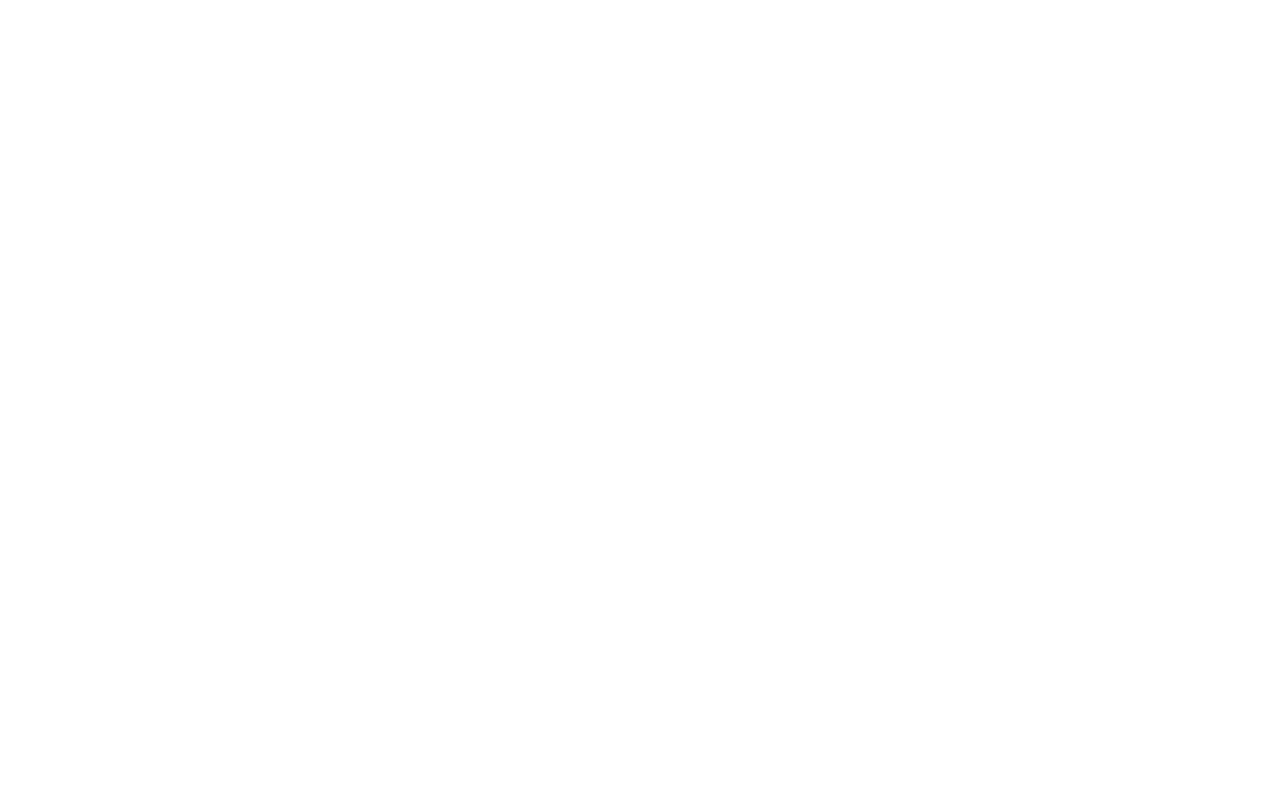
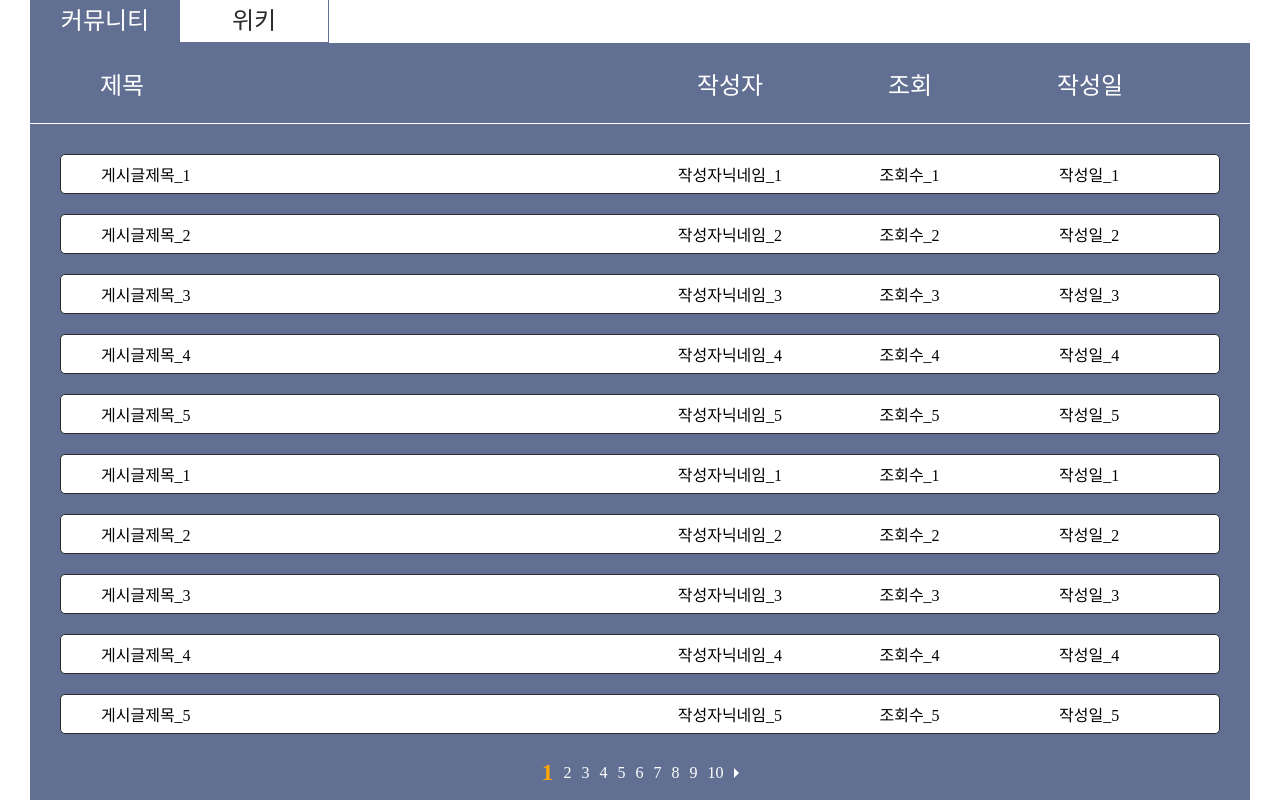
Before and after one commit to Stageus/gamebible-react, a React (Create React App) app: page /CommunityPage/1 in a window 1280 px wide. Before the commit this address had no page. Shown: the part 400-1200 px from the top of the page. Before the commit the page ends 800 px from the top, so only its background shows below. Built offline with nearby package versions, Linux system fonts and the light colour scheme.

Commit message:
Feat: 페이지네이션 구현 (#28)

```diff
--- a/src/App.js
+++ b/src/App.js
@@ -1,18 +1,22 @@
 import React from "react";
-import TestPage from "./page/TestPage";
-import SignInPage from "./page/SignInPage";
-import GlobalStyle from "./style/GlobalStyle";
+
 import { BrowserRouter, Route, Routes } from "react-router-dom";
 import { RecoilRoot } from "recoil";
+
+import GlobalStyle from "./style/GlobalStyle";
+
+import TestPage from "./page/TestPage";
+import WikiPage from "./page/WikiPage";
+import SignInPage from "./page/SignInPage";
 import SignUpPage from "./page/SignUpPage";
+import FindIDPage from "./page/FindIDPage";
+import ResetPWPage from "./page/ResetPWPage";
+import ChangePWPage from "./page/ChangePWPage";
+import ReadPostPage from "./page/ReadPostPage";
+import CommunityPage from "./page/CommunityPage";
+import NotificationPage from "./page/NotificationPage";
 import PersonalInfoPage from "./page/PersonalInfoPage";
 import EditPersonalInfoPage from "./page/EditPersonalInfoPage";
-import ResetPWPage from "./page/ResetPWPage";
-import ChangePWPage from "./page/ChangePWPage";
-import FindIDPage from "./page/FindIDPage";
-import WikiPage from "./page/WikiPage";
-import NotificationPage from "./page/NotificationPage";
-import ReadPostPage from "./page/ReadPostPage";
 
 const App = () => {
   return (
@@ -31,6 +35,7 @@ const App = () => {
             <Route path="/ChangePWPage" element={<ChangePWPage />} />
             <Route path="/wiki" element={<WikiPage />} />
             <Route path="/alarm" element={<NotificationPage />} />
+            <Route path="/CommunityPage/:pageIdx" element={<CommunityPage />} />
             <Route path="/ReadPostPage" element={<ReadPostPage />} />
           </Routes>
         </BrowserRouter>
--- a/src/component/PostListItem.js
+++ b/src/component/PostListItem.js
@@ -16,23 +16,25 @@ const PostListItem = (props) => {
   return (
     <PostListItemLayout
       $flex="h_center_center"
-      $width="1100px"
+      $width="100%"
       $height="40px"
       $padding="10px 40px 10px 40px"
       $margin="0 0 20px 0"
     >
       <Div $flex="h_between_center" $width="100%">
-        <Div $flex="h_start_center" $width="550px">
+        <Div $flex="h_start_center" $width="50%">
           {title}
         </Div>
-        <Div $flex="h_center_center" $width="200px">
-          {nickname}
-        </Div>
-        <Div $flex="h_center_center" $width="100px">
-          {view}
-        </Div>
-        <Div $flex="h_center_center" $width="100px">
-          {createdAt}
+        <Div $flex="h_end_center" $width="50%">
+          <Div $flex="h_center_center" $width="33.33%">
+            {nickname}
+          </Div>
+          <Div $flex="h_center_center" $width="33.33%">
+            {view}
+          </Div>
+          <Div $flex="h_center_center" $width="33.33%">
+            {createdAt}
+          </Div>
         </Div>
       </Div>
     </PostListItemLayout>
--- /dev/null
+++ b/src/container/CommunityContainer.js
@@ -0,0 +1,26 @@
+import React, { useState } from "react";
+
+import SwitchTabItem from "../component/SwitchTabItem";
+import PostListContainer from "../container/PostListContainer";
+
+import { Div } from "../style/LayoutStyle";
+
+const CommunityContainer = () => {
+  const BtnText = ["커뮤니티", "위키"];
+
+  const [tabBtnValue, setTabBtnValue] = useState(BtnText[0]);
+
+  const BtnClickEvent = (btnText) => {
+    setTabBtnValue(btnText);
+    console.log(tabBtnValue);
+  };
+
+  return (
+    <Div $width="100%" $padding="0 30px">
+      <SwitchTabItem {...{ BtnText, tabBtnValue, BtnClickEvent }} />
+      {tabBtnValue === BtnText[0] ? <PostListContainer /> : null}
+    </Div>
+  );
+};
+
+export default CommunityContainer;
--- /dev/null
+++ b/src/container/PaginationContainer.js
@@ -0,0 +1,55 @@
+import React, { useState, useEffect } from "react";
+import { Div } from "../style/LayoutStyle";
+import { Button } from "../style/ButtonStyle";
+import { Span } from "../style/TextStyle";
+import { Img } from "../style/ImgStyle";
+import { Link } from "react-router-dom";
+
+import ArrowRight from "../img/arrowRight.svg";
+import ArrowLeft from "../img/arrowLeft.svg";
+
+const PaginationContainer = (props) => {
+  const { totalItems, itemCountPerPage, pageCount, currentPage } = props;
+  const totalPages = Math.ceil(totalItems / itemCountPerPage);
+  const [start, setStart] = useState(1);
+  const noPrev = start === 1;
+  const noNext = start + pageCount - 1 >= totalPages;
+
+  useEffect(() => {
+    if (currentPage === start + pageCount) setStart((prev) => prev + pageCount);
+    if (currentPage < start) setStart((prev) => prev - pageCount);
+  }, [currentPage, pageCount, start]);
+
+  return (
+    <Div $flex="h_center_center" $width="100%">
+      {noPrev ? null : (
+        <Link to={`/CommunityPage/${start - 1}`}>
+          <Img $padding="5px" src={ArrowLeft} alt="<" />
+        </Link>
+      )}
+
+      {[...Array(pageCount)].map((elem, idx) => {
+        const pageNumber = start + idx;
+        return (
+          <Link to={`/CommunityPage/${pageNumber}`} key={`pagiNation${idx}`}>
+            <Span
+              $padding="5px"
+              $color={currentPage === pageNumber ? "orange" : "white"}
+              $fontWeight={currentPage === pageNumber ? "bold" : "medium"}
+              $fontSize={currentPage === pageNumber ? "large" : "normal"}
+            >
+              {pageNumber}
+            </Span>
+          </Link>
+        );
+      })}
+      {noNext ? null : (
+        <Link to={`/CommunityPage/${start + pageCount}`}>
+          <Img $padding="5px" src={ArrowRight} alt=">" />
+        </Link>
+      )}
+    </Div>
+  );
+};
+
+export default PaginationContainer;
--- a/src/container/PostListContainer.js
+++ b/src/container/PostListContainer.js
@@ -1,9 +1,52 @@
-import React from "react";
+import React, { useState } from "react";
+import { useParams } from "react-router-dom";
 import PostListItem from "../component/PostListItem";
-import { Section } from "../style/LayoutStyle";
+import PaginationContainer from "../container/PaginationContainer";
 
-const PostListContainer = () => {
-  const PostListData = [
+import { Span } from "../style/TextStyle";
+import { Section, Div } from "../style/LayoutStyle";
+import { Button } from "../style/ButtonStyle";
+import { Img } from "../style/ImgStyle";
+
+import ArrowRight from "../img/arrowRight.svg";
+import ArrowLeft from "../img/arrowLeft.svg";
+
+const postListData = [
+  {
+    id: "Post_1",
+    title: "게시글제목_1",
+    nickname: "작성자닉네임_1",
+    view: "조회수_1",
+    createdAt: "작성일_1",
+  },
+  {
+    id: "Post_2",
+    title: "게시글제목_2",
+    nickname: "작성자닉네임_2",
+    view: "조회수_2",
+    createdAt: "작성일_2",
+  },
+  {
+    id: "Post_3",
+    title: "게시글제목_3",
+    nickname: "작성자닉네임_3",
+    view: "조회수_3",
+    createdAt: "작성일_3",
+  },
+  {
+    id: "Post_4",
+    title: "게시글제목_4",
+    nickname: "작성자닉네임_4",
+    view: "조회수_4",
+    createdAt: "작성일_4",
+  },
+  {
+    id: "Post_5",
+    title: "게시글제목_5",
+    nickname: "작성자닉네임_5",
+    view: "조회수_5",
+    createdAt: "작성일_5",
+  },
   {
     id: "Post_1",
     title: "게시글제목_1",
@@ -40,11 +83,56 @@ const PostListContainer = () => {
     createdAt: "작성일_5",
   },
 ];
+
+const PostListContainer = (props) => {
+  const { pageIdx } = useParams();
+
+  const dummyData = {
+    totalItems: 123,
+    itemCountPerPage: 10,
+    pageCount: 10,
+    currentPage: { pageIdx },
+  };
   return (
-    <Section $flex="v_center_center">
-      {PostListData.map((elem) => {
-        return <PostListItem key={elem.id} data={elem} />;
+    <Section $width="100%">
+      <Div
+        $width="100%"
+        $height="80px"
+        $flex="h_center_center"
+        $padding="0 30px"
+        $margin="0 0 1px 0"
+        $backgroundColor="major"
+      >
+        <Div $flex="h_between_center" $width="100%" $height="40px" $padding="10px 40px 10px 40px">
+          <Span $fontSize="large" $width="50%" $color="white">
+            제목
+          </Span>
+          <Div $flex="h_end_center" $width="50%">
+            <Span $fontSize="large" $flex="h_center_center" $color="white" $width="33.33%">
+              작성자
+            </Span>
+            <Span $fontSize="large" $flex="h_center_center" $color="white" $width="33.33%">
+              조회
+            </Span>
+            <Span $fontSize="large" $flex="h_center_center" $color="white" $width="33.33%">
+              작성일
+            </Span>
+          </Div>
+        </Div>
+      </Div>
+      <Div $backgroundColor="major" $width="100%" $padding="30px">
+        {postListData.map((elem, idx) => {
+          return <PostListItem key={`${idx + elem}`} data={elem} />;
         })}
+        <PaginationContainer
+          {...{
+            totalItems: dummyData.totalItems,
+            itemCountPerPage: dummyData.itemCountPerPage,
+            pageCount: dummyData.pageCount,
+            currentPage: parseInt(dummyData.currentPage.pageIdx),
+          }}
+        />
+      </Div>
     </Section>
   );
 };
--- /dev/null
+++ b/src/page/CommunityPage.js
@@ -0,0 +1,30 @@
+import React from "react";
+
+import HeaderItem from "../component/HeaderItem";
+import FooterItem from "../component/FooterItem";
+import CommunityContainer from "../container/CommunityContainer";
+
+import BannerImg from "../img/bannerImg.svg";
+
+import styled from "styled-components";
+import { Div } from "../style/LayoutStyle";
+import { Img } from "../style/ImgStyle";
+
+const WideImg = styled(Img)`
+  width: 100%;
+`;
+
+const CommunityPage = () => {
+  return (
+    <>
+      <HeaderItem />
+      <Div $padding="0 30px" $width="100%" $margin="70px 0 0 0">
+        <WideImg src={BannerImg} />
+      </Div>
+      <CommunityContainer />
+      <FooterItem />
+    </>
+  );
+};
+
+export default CommunityPage;
```
Also changed, not shown: src/img/arrowLeft.svg (added), src/img/arrowRight.svg (added). Lines whose indentation alone changed are shown as unchanged.
